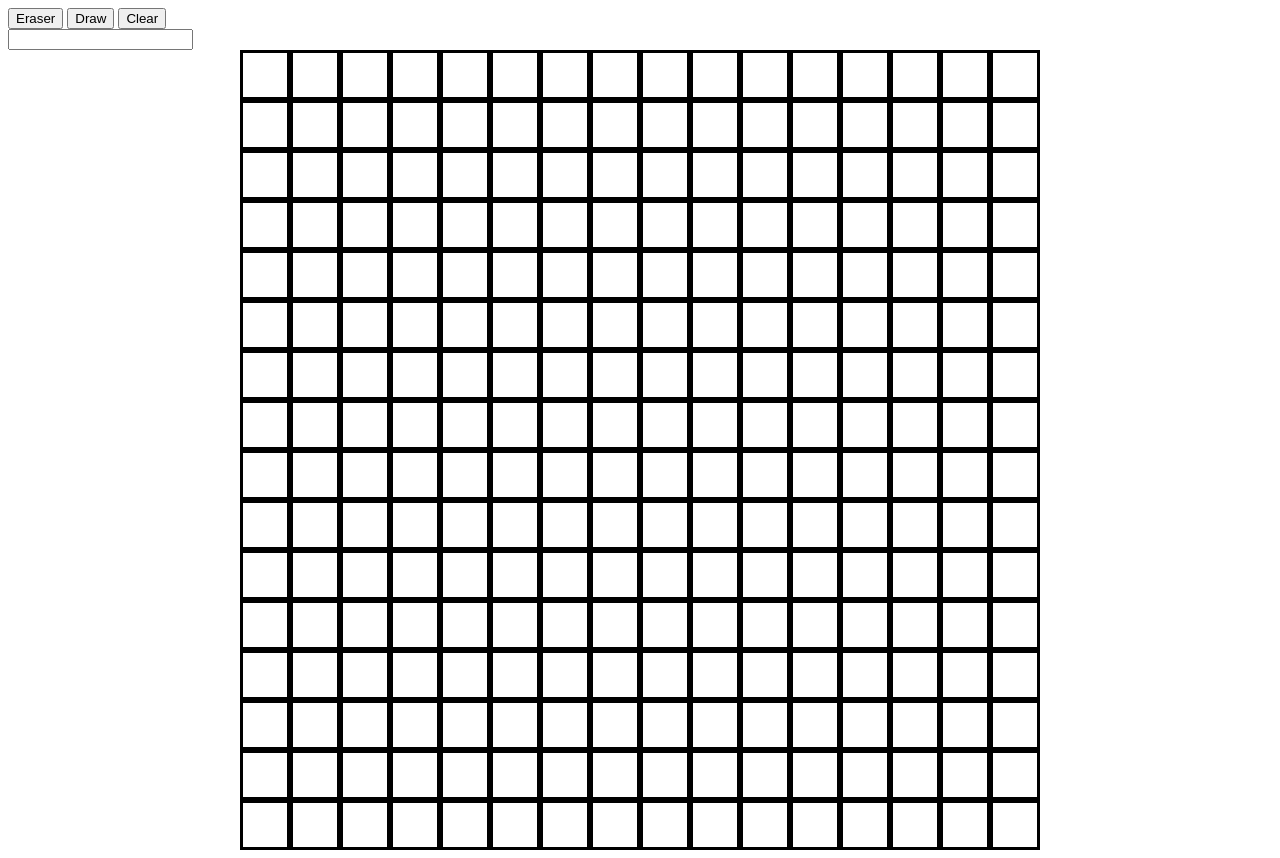
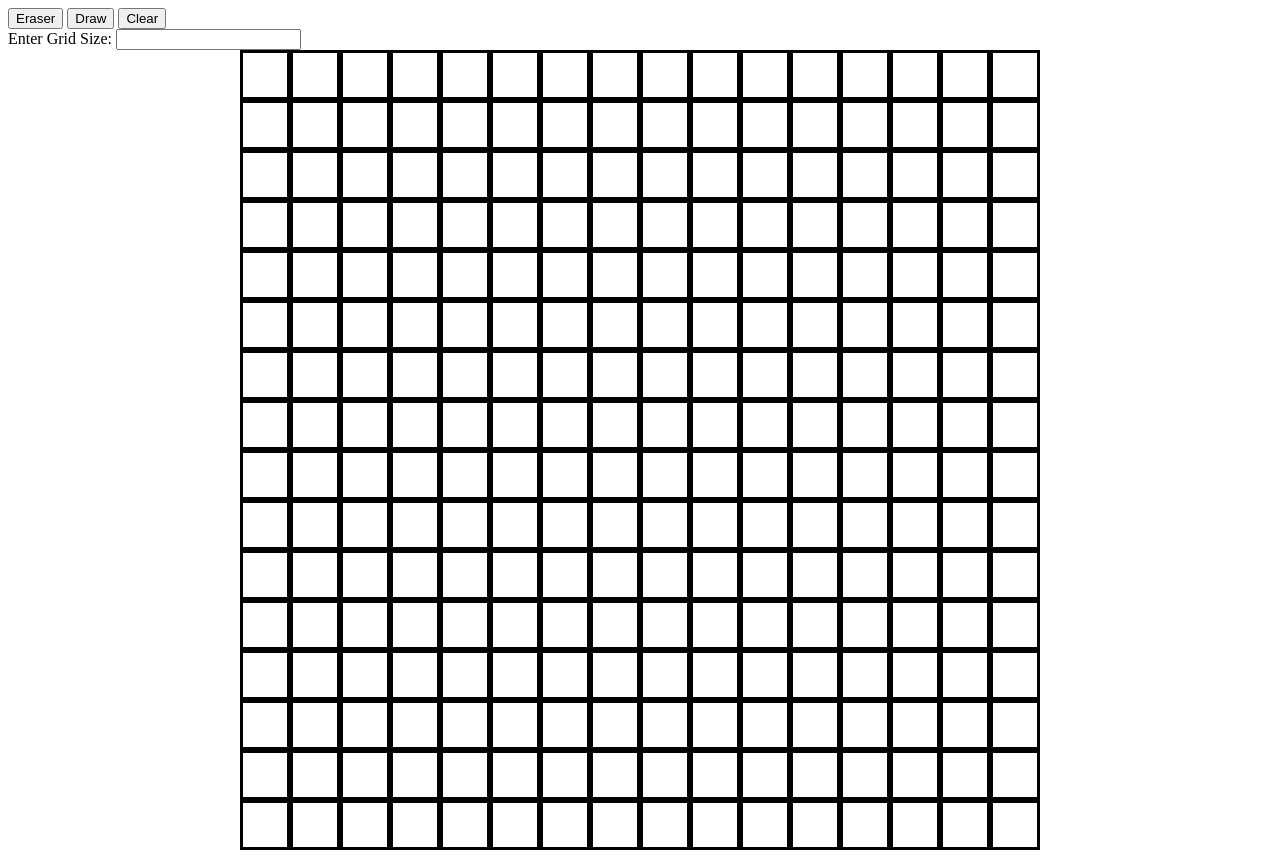
Before and after one commit to ssimkani/etch-a-sketch, a plain HTML site: page index.html in a window 1280 px wide. Drawn offline with Linux system fonts and the light colour scheme.

Commit message:
Add grid size label for input

```diff
--- a/index.html
+++ b/index.html
@@ -13,8 +13,8 @@
       <button id="draw">Draw</button>
       <button id="clear">Clear</button>
     </div>
+    <label for="grid-size">Enter Grid Size:</label>
     <input type="text" />
-
     <div id="container"></div>
   </body>
 </html>
```
